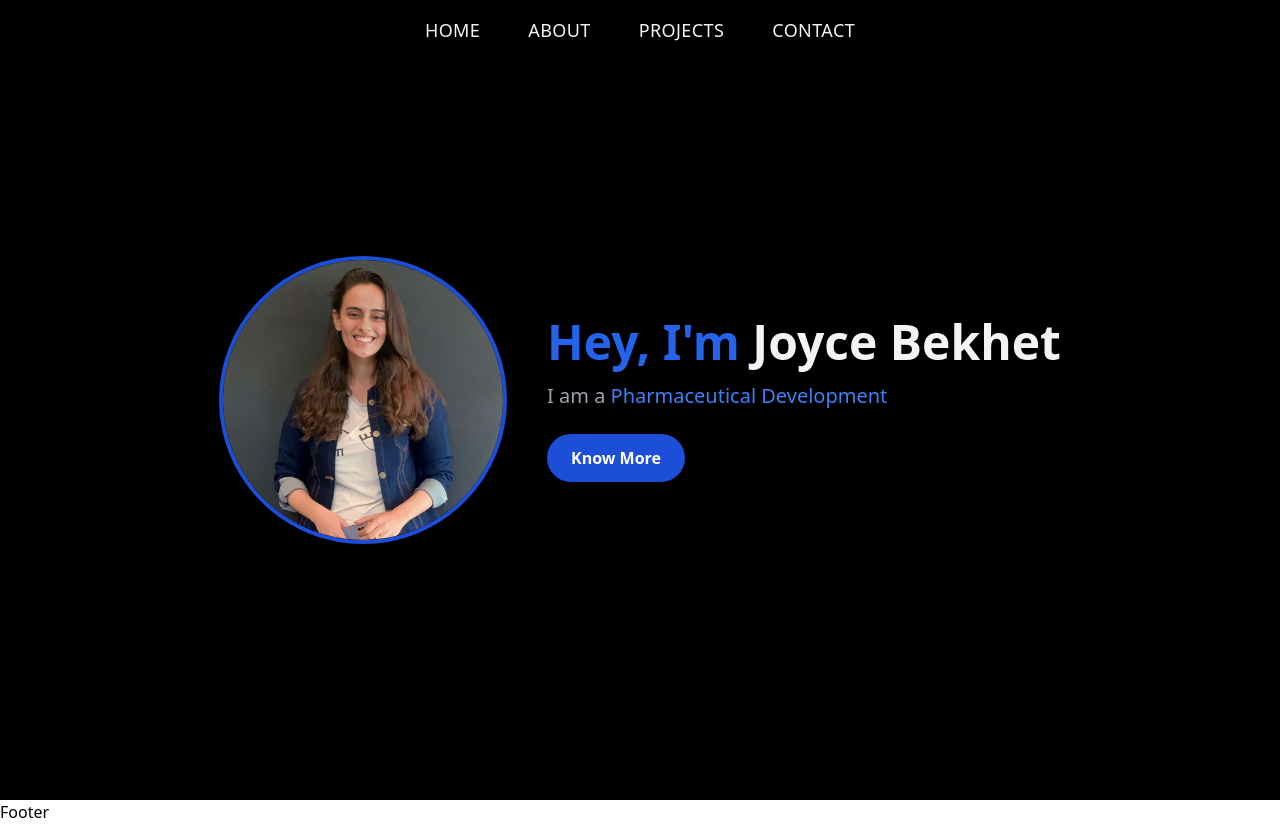
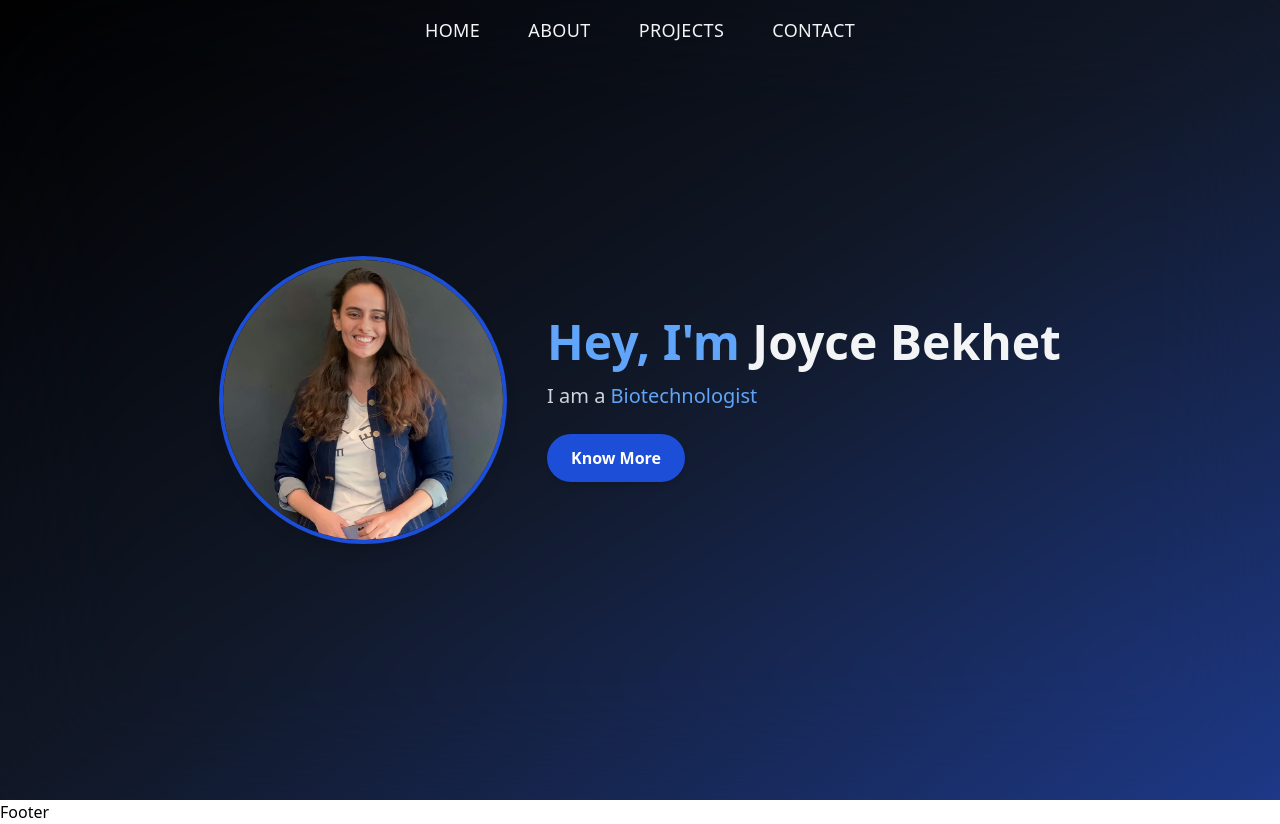
Before and after one commit to youssefshoukry1/Joyce-Portfolio, a React (Vite) app: page / in a window 1280 px wide. Built offline with nearby package versions, Linux system fonts and the light colour scheme; the HTML template or start-up script is replaced by a standard one.

Commit message:
update project

```diff
--- a/src/components/Home/Home.jsx
+++ b/src/components/Home/Home.jsx
@@ -6,9 +6,13 @@ export default function Home() {
   return (
    <section
   id="Home-section"
-      className="min-h-screen flex flex-col md:flex-row items-center justify-center gap-10 px-8 md:px-16 bg-black text-gray-200"
+  className="relative min-h-screen flex flex-col md:flex-row items-center justify-center gap-10 px-8 md:px-16 text-gray-200 overflow-hidden"
 >
-      {/* صورة البروفايل (مدورة + تحكم يدوي في القص) */}
+  {/* خلفية مع Gradient + Blur */}
+  <div className="absolute inset-0 -z-10 bg-gradient-to-br from-black via-gray-900 to-blue-900" />
+  <div className="absolute inset-0 -z-10 backdrop-blur-3xl" />
+
+  {/* صورة البروفايل */}
   <Motion.div
     initial={{ opacity: 0, scale: 0.9 }}
     animate={{ opacity: 1, scale: 1 }}
@@ -29,14 +33,14 @@ export default function Home() {
     animate={{ opacity: 1, y: 0 }}
     transition={{ duration: 1, delay: 0.3, ease: "easeOut" }}
   >
-        <h1 className="text-2xl md:text-5xl font-bold text-blue-600 mb-4">
+    <h1 className="text-2xl md:text-5xl font-bold text-blue-400 mb-4">
       Hey, I'm <span className="text-gray-100">Joyce Bekhet</span>
     </h1>
 
-        <p className="text-sm md:text-xl text-gray-400 mb-6">
+    <p className="text-sm md:text-xl text-gray-300 mb-6">
       I am a{" "}
-          <span className="text-blue-500 font-medium">
-            Pharmaceutical Development
+      <span className="text-blue-400 font-medium">
+        Biotechnologist
       </span>
     </p>
 
```
Lines whose indentation alone changed are shown as unchanged.
